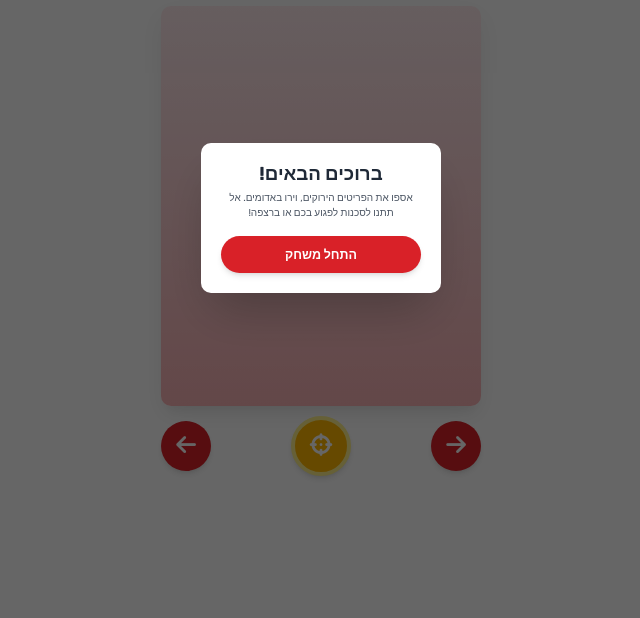
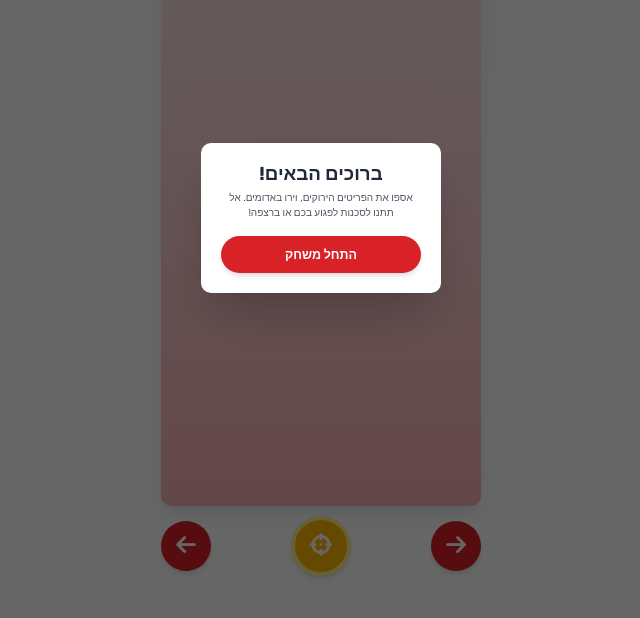
Before and after one commit to dartaryan/passportcart, a plain HTML site: page index.html in a window 1280 px wide. Shown: the part 182-800 px from the top of the page, without its empty margins (319-959 px from the left). Drawn offline with nearby package versions, Linux system fonts and the light colour scheme.

Commit message:
Update index.html

```diff
--- a/index.html
+++ b/index.html
@@ -159,7 +159,7 @@
   function resizeCanvas() {
     const container = document.getElementById('game-container');
     canvas.width = Math.min(container.clientWidth, 500);
-    canvas.height = 400;
+    canvas.height = 600;
     player.y = canvas.height - player.height - 10;
     if (!gameRunning) {
       player.x = (canvas.width - player.width) / 2;
```
